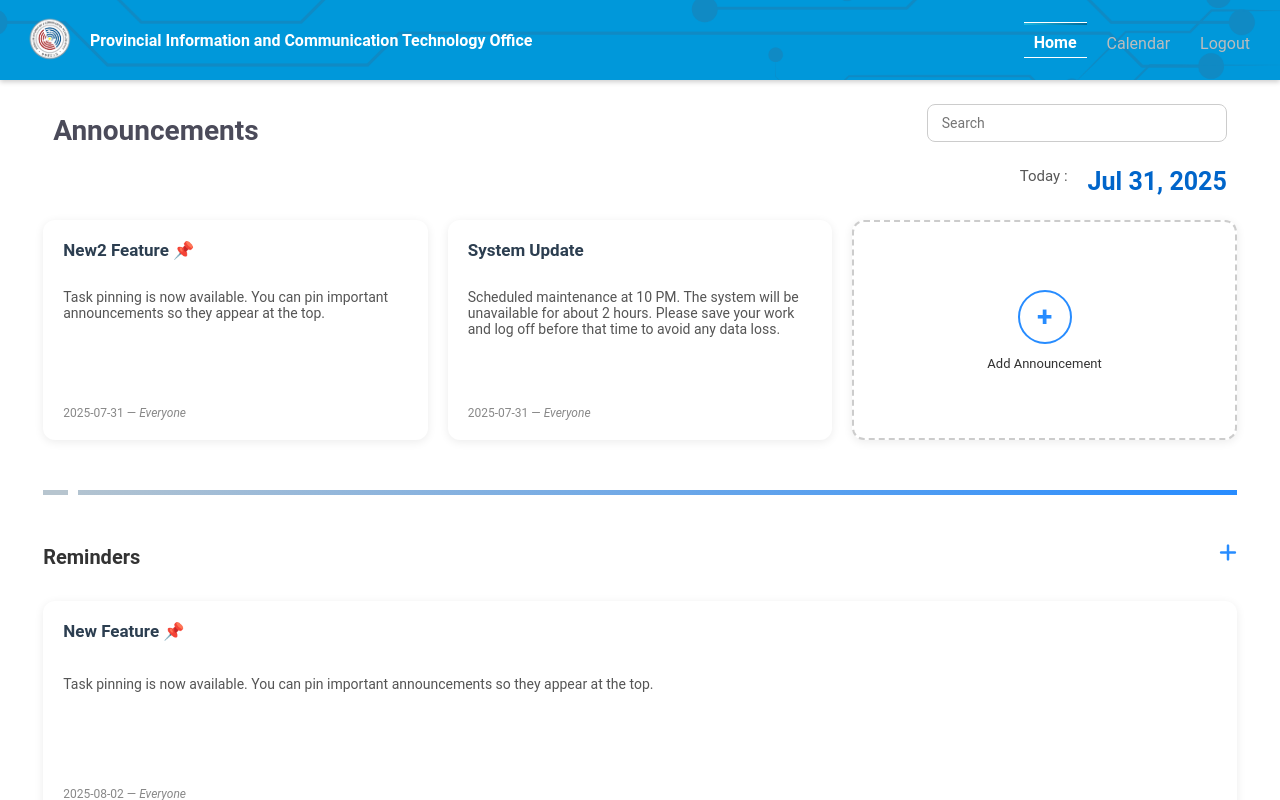
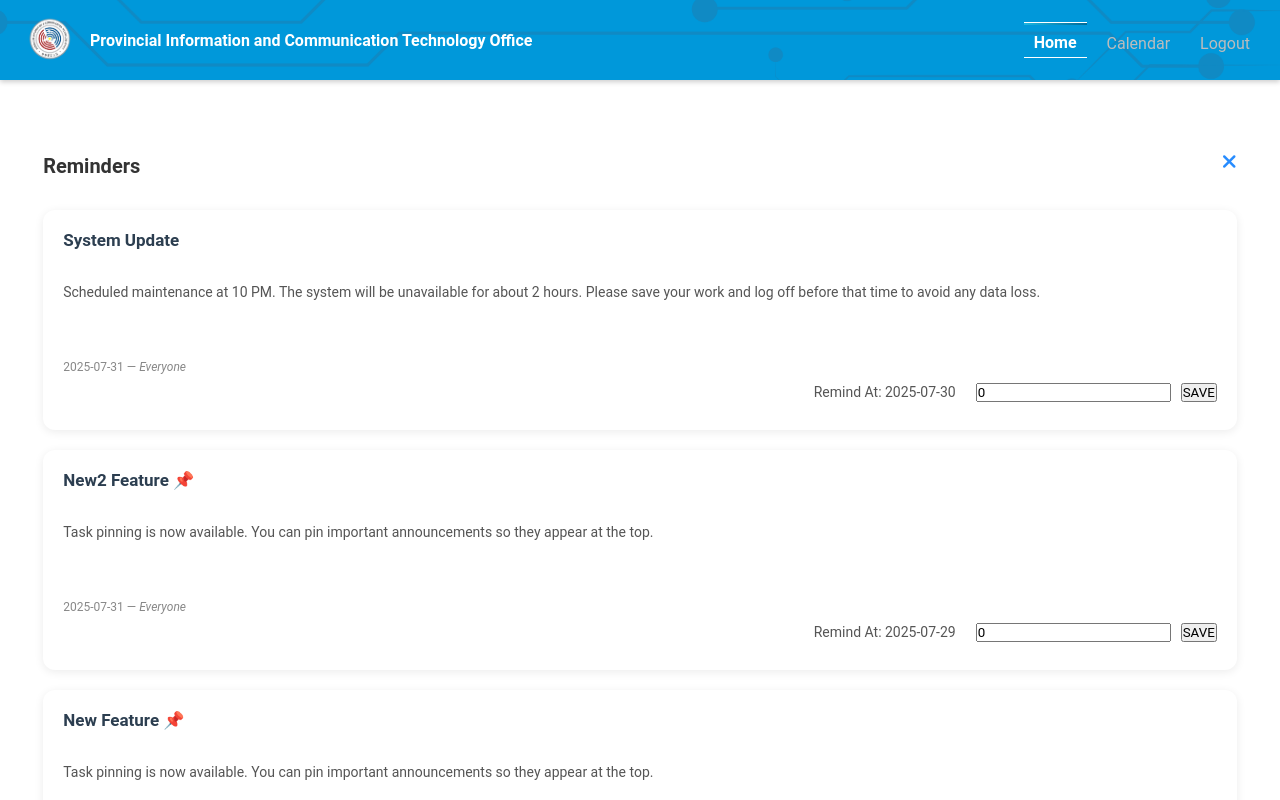
Before and after one commit to YeDragon1226/picto-front, an Angular app: page /home in a window 1280 px wide. Both pictures are taken after a click on the icon 1228 px from the left and 553 px from the top of the page. Built offline with nearby package versions, Linux system fonts and the light colour scheme.

Commit message:
b
Co-authored-by: Ye1226 <YeDragon1226@users.noreply.github.com>

```diff
--- a/src/app/calendar/calendar.css
+++ b/src/app/calendar/calendar.css
@@ -1,3 +1,7 @@
+.head-color {
+  color: #4b4b5a;
+}
+
 .page-wrapper {
   display: flex;
   justify-content: center;
@@ -142,6 +146,19 @@
           font-size: 0.85em;
         }
 
+        .calendar-grid-cell-holiday-label {
+          font-size: 12px;
+          color: #c0392b;
+          font-weight: bold;
+          line-height: 1.2;
+          text-align: left;
+          max-height: 40px;
+          overflow: hidden;
+          width: 100%;
+          white-space: nowrap;
+          text-overflow: ellipsis;
+        }
+
         .calendar-day-meetings {
           margin: 0;
           padding: 0;
@@ -228,19 +245,6 @@
   }
 }
 
-.calendar-grid-cell-holiday-label {
-  font-size: 12px;
-  color: #c0392b;
-  font-weight: bold;
-  line-height: 1.2;
-  text-align: left;
-  max-height: 40px;
-  overflow: hidden;
-  width: 100%;
-  white-space: nowrap;
-  text-overflow: ellipsis;
-}
-
 @keyframes slideIn {
   from {
     transform: translateY(40px);
@@ -251,7 +255,3 @@
     opacity: 1;
   }
 }
-
-.head-color {
-  color: #4b4b5a;
-}
--- a/src/app/calendar/calendar.html
+++ b/src/app/calendar/calendar.html
@@ -21,13 +21,11 @@
           </div>
         </div>
       </div>
-
       <div class="calendar-weeks-grid">
         @for (weekDay of weekDays();track $index) {
         <div class="calendar-weeks-grid-cell">{{ weekDay }}</div>
         }
       </div>
-
       <div class="calendar-grid">
         @for (dayOfMonth of daysOfMonth(); track $index) {
         <div
--- a/src/app/data/data.ts
+++ b/src/app/data/data.ts
@@ -38,6 +38,7 @@ export class Data {
     '12-25': ['Christmas Day'],
     '12-30': ['Rizal Day'],
     '08-21': ['Ninoy Aquino Day'],
+    '08-25': ['National Heroes Day'],
     '11-01': ['All Saints’ Day'],
     '12-08': ['Feast of the Immaculate Conception of Mary'],
     '12-31': ['Last Day of the Year'],
--- a/src/app/data/data.v2.ts
+++ b/src/app/data/data.v2.ts
@@ -122,4 +122,8 @@ export class Datav2 {
     });
     console.log(this.announcements);
   }
+
+  updateAnnouncement(a: Announcements, $index: number) {
+    this.announcements[$index] = a;
+  }
 }
--- a/src/app/home/home.css
+++ b/src/app/home/home.css
@@ -60,13 +60,12 @@
   display: flex;
   flex-direction: column;
   gap: 16px;
-      animation: slideIn 0.2s ease-out;
 
   .form-actions {
     display: flex;
     justify-content: space-between;
     align-items: center;
-    gap: 12px;
+    gap: 20px;
 
     > * {
       flex-grow: 1;
@@ -293,6 +292,23 @@
   .card {
     margin: 20px 0px;
   }
+
+  .action-container {
+    display: flex;
+    justify-content: end;
+    align-items: center;
+
+    p {
+      width: 100%;
+      display: block;
+      max-width: fit-content;
+      padding-inline: 10px;
+    }
+
+    input {
+      margin-inline: 10px;
+    }
+  }
 }
 
 .reminder-card h3,
@@ -483,7 +499,14 @@
 .picker {
   display: flex;
   gap: 10px;
-  width: 500px;
+  margin: 0px 20px;
+
+  input {
+    width: 25px;
+    height: 30px;
+    margin-top: -5px;
+    margin-right: 10px;
+  }
 }
 
 .header {
--- a/src/app/home/home.html
+++ b/src/app/home/home.html
@@ -1,7 +1,7 @@
 <div class="announcement-container">
   <div class="announcement-wrapper">
     <div class="top-bar">
-      @if (!showNewForm) {
+      @if (!showNewForm && !showReminderForm) {
       <h2 class="head-color">Announcements</h2>
       <input [(ngModel)]="searchTerm" placeholder="Search" class="input" />
       }
@@ -21,7 +21,14 @@
           <p>Announced On:</p>
           <input formControlName="date" type="date" class="input" />
           <p>Remind In (day/s):</p>
-            <input (invalid)="onError('reminder')" formControlName="reminder" type="number" class="input" min="0" [pattern]="'^[0-9]*$'"/>
+          <input
+            (invalid)="onError('reminder')"
+            formControlName="reminder"
+            type="number"
+            class="input"
+            min="0"
+            [pattern]="'^[0-9]*$'"
+          />
         </div>
 
         <div class="input-wrapper">
@@ -37,11 +44,10 @@
           <i class="close-icon fas fa-close" (click)="showSelect = false"></i>
           }
         </div>
-
       </div>
 
-        @if (showSelect) { @if(added_employees.length >= 0 && added_employees[0] !=
-        'everyone') {
+      @if (showSelect) { @if(added_employees.length >= 0 && added_employees[0]
+      != 'everyone') {
       <div class="autocomplete">
         <div class="member" (click)="onEveryoneClick()">everyone</div>
         @for (item of employees(); track $index) {
@@ -76,6 +82,40 @@
         </div>
       </div>
     </form>
+    } @else if (showReminderForm) {
+    <div class="reminder-card">
+      <div class="header">
+        <h3>Reminders</h3>
+        <i class="fas fa-close" (click)="showReminderForm = false"></i>
+      </div>
+      <div class="reminder-list">
+        @for (a of data.announcements; track $index) {
+        <div class="card">
+          <div class="card-header">
+            <h3>
+              {{ a.title }} @if (a.pinned) {
+              <span title="Pinned">📌</span>
+              }
+            </h3>
+          </div>
+          <p>{{ a.message }}</p>
+          <small>{{ a.date }} — <i>{{ a.receiver }}</i></small>
+          <div class="action-container">
+            <p>Remind At: {{computedReminder(a.date, $index)}}</p>
+            <form action="" [formGroup]="reminderForm">
+              <input
+                formControlName="reminder"
+                type="number"
+                value="{{a.reminder}}"
+                min="0"
+              />
+            </form>
+            <button class="" (click)="saveReminder(a, $index)">SAVE</button>
+          </div>
+        </div>
+        }
+      </div>
+    </div>
     } @else {
 
     <div class="widget">
@@ -107,7 +147,7 @@
     <div class="reminder-card">
       <div class="header">
         <h3>Reminders</h3>
-        <i class="fas fa-plus"></i>
+        <i (click)="showReminderForm = true" class="fas fa-plus"></i>
       </div>
       <div class="reminder-list">
         @for (a of filteredReminders; track $index) {
@@ -173,7 +213,7 @@
 
         <ul class="portfolio-thumbnails">
           @if (imageOutPreview) {
-          <li >
+          <li>
             <img [src]="imageOutPreview" />
             <div class="overlay">
               <i class="fas fa-eye"></i>
@@ -181,10 +221,10 @@
             </div>
           </li>
           }
-
         </ul>
       </div>
     </div>
 
     }
   </div>
+</div>
--- a/src/app/home/home.ts
+++ b/src/app/home/home.ts
@@ -34,6 +34,7 @@ export class Home {
   selectedCategory = '';
   searchTerm = '';
   showSelect = false;
+  showReminderForm = false;
 
   today = Date();
 
@@ -45,6 +46,13 @@ export class Home {
     reminder: new FormControl<number | null>(0),
     pinned: new FormControl(false),
   });
+
+   reminderForm = new FormGroup({
+    reminder: new FormControl<number | null>(0),
+  });
+
+
+
 
   added_employees: String[] = [];
 
@@ -135,6 +143,11 @@ export class Home {
       });
   }
 
+  computedReminder(event: string, index: number) {
+    const date = DateTime.fromISO(event);
+    return date.minus({ days: this.announcements()[index].reminder }).toISODate();
+  }
+
   imageInPreview: string | ArrayBuffer | null = null;
 
   onImageInSelected(event: Event): void {
@@ -155,7 +168,26 @@ export class Home {
       reader.onload = () => (this.imageOutPreview = reader.result);
       reader.readAsDataURL(file);
     }
+  }
 
+  makeReminderNumber() {
+
+    let num = 0
+
+    if (this.reminderForm.get('reminder')?.value == null) {
+      num = 0
+    } else {
+      num = this.reminderForm.get('reminder')?.value as number
+    }
+    return num
+  }
+
+  saveReminder(a: Announcements, $index: number) {
+    a.reminder = this.makeReminderNumber()
+    this.reminderForm.get('reminder')?.setValue(0);
+
+    this.data.updateAnnouncement(a, $index);
+    this.announcements.set(this.data.announcements);
   }
 
   onSubmit() {
```
Lines whose indentation alone changed are shown as unchanged.
